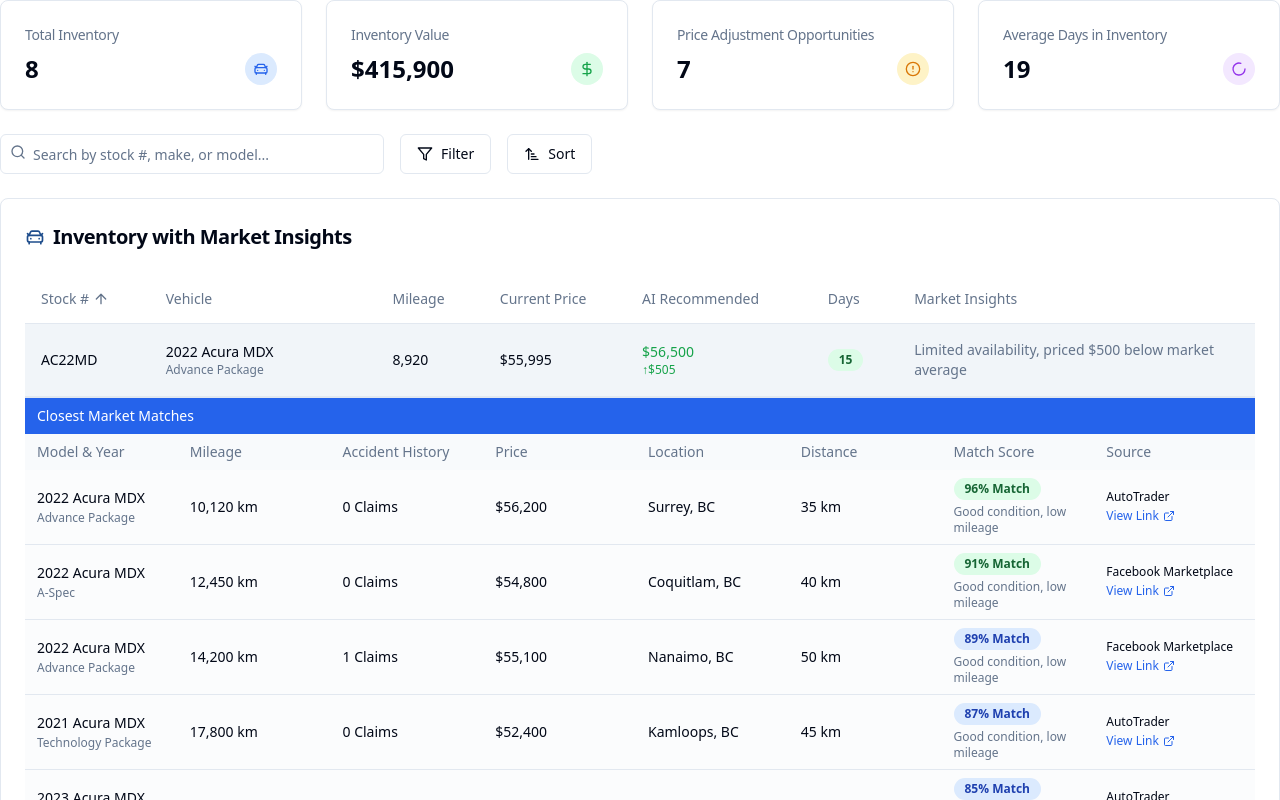
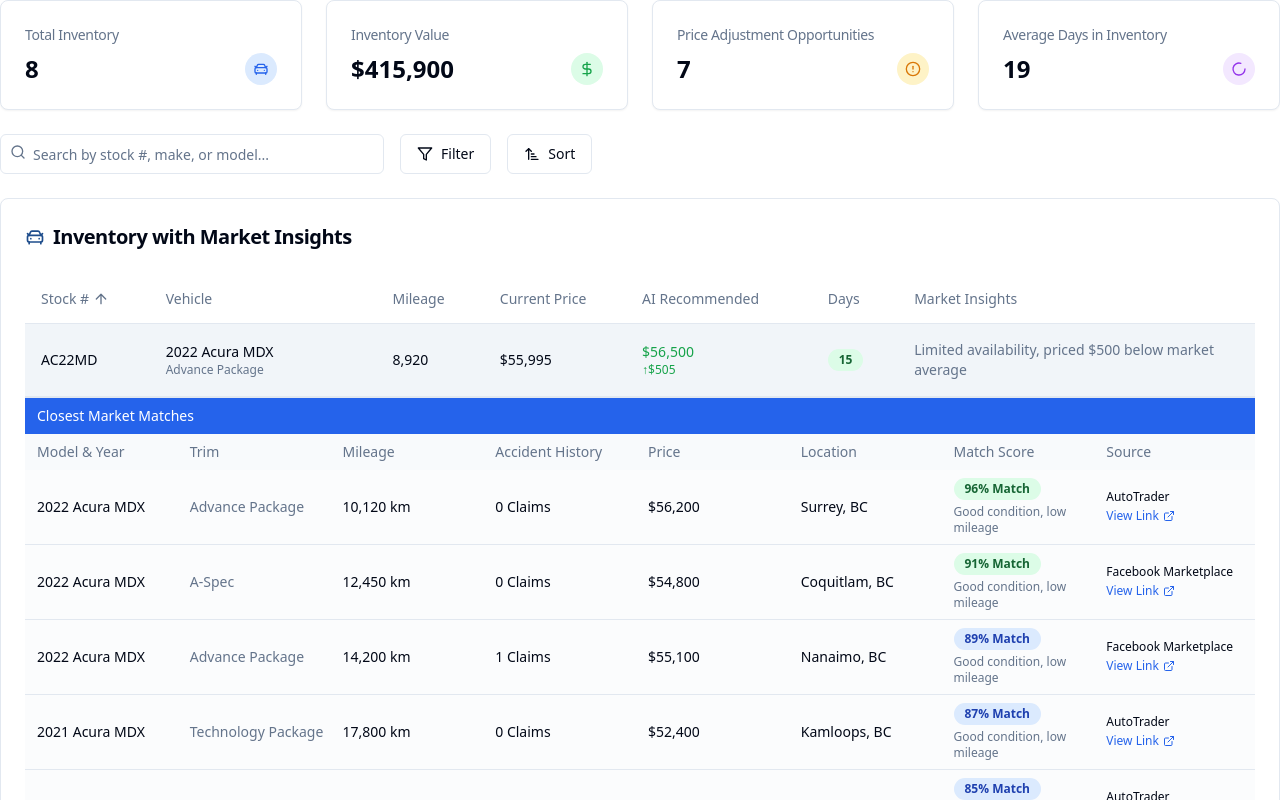
Before and after one commit to divhit/jack-automotive-ai-assistant-13, a React (Vite) app: page /inventory in a window 1280 px wide. Both pictures are taken after a click on the element 640 px from the left and 359 px from the top of the page. Shown: the top 800 px of the page. Built offline with nearby package versions, Linux system fonts and the light colour scheme.

Commit message:
feat: Update listing card columns
Separate trim into its own column and remove the distance column.
Update location display to show dealership or city.

```diff
--- a/src/components/inventory/market/listings/ListingCard.tsx
+++ b/src/components/inventory/market/listings/ListingCard.tsx
@@ -11,13 +11,12 @@ interface ListingCardProps {
 export const ListingCard = ({ listing, getMatchScoreBadgeColor }: ListingCardProps) => {
   return (
     <div className="grid grid-cols-8 gap-4 px-3 py-2 bg-muted/30 items-center text-sm border-b last:border-b-0">
-      <div>
-        <div className="font-medium">
-          {listing.year} {listing.make} {listing.model}
-        </div>
-        <div className="text-xs text-muted-foreground mt-0.5">
-          {listing.trim}
-        </div>
+      <div className="font-medium">
+        {listing.year} {listing.make} {listing.model}
+      </div>
+
+      <div className="text-muted-foreground">
+        {listing.trim}
       </div>
 
       <div>{listing.mileage.toLocaleString()} km</div>
@@ -30,9 +29,9 @@ export const ListingCard = ({ listing, getMatchScoreBadgeColor }: ListingCardPro
         ${listing.price.toLocaleString()}
       </div>
 
-      <div>{listing.location}</div>
-
-      <div>{listing.distanceKm} km</div>
+      <div>
+        {listing.location}
+      </div>
 
       <div className="space-y-1">
         <Badge className={getMatchScoreBadgeColor(listing.matchScore)}>
--- a/src/components/inventory/market/listings/ListingHeader.tsx
+++ b/src/components/inventory/market/listings/ListingHeader.tsx
@@ -3,11 +3,11 @@ export const ListingHeader = () => {
   return (
     <div className="grid grid-cols-8 gap-4 px-3 py-2 bg-muted/50 text-sm font-medium text-muted-foreground">
       <div>Model & Year</div>
+      <div>Trim</div>
       <div>Mileage</div>
       <div>Accident History</div>
       <div>Price</div>
       <div>Location</div>
-      <div>Distance</div>
       <div>Match Score</div>
       <div>Source</div>
     </div>
```
